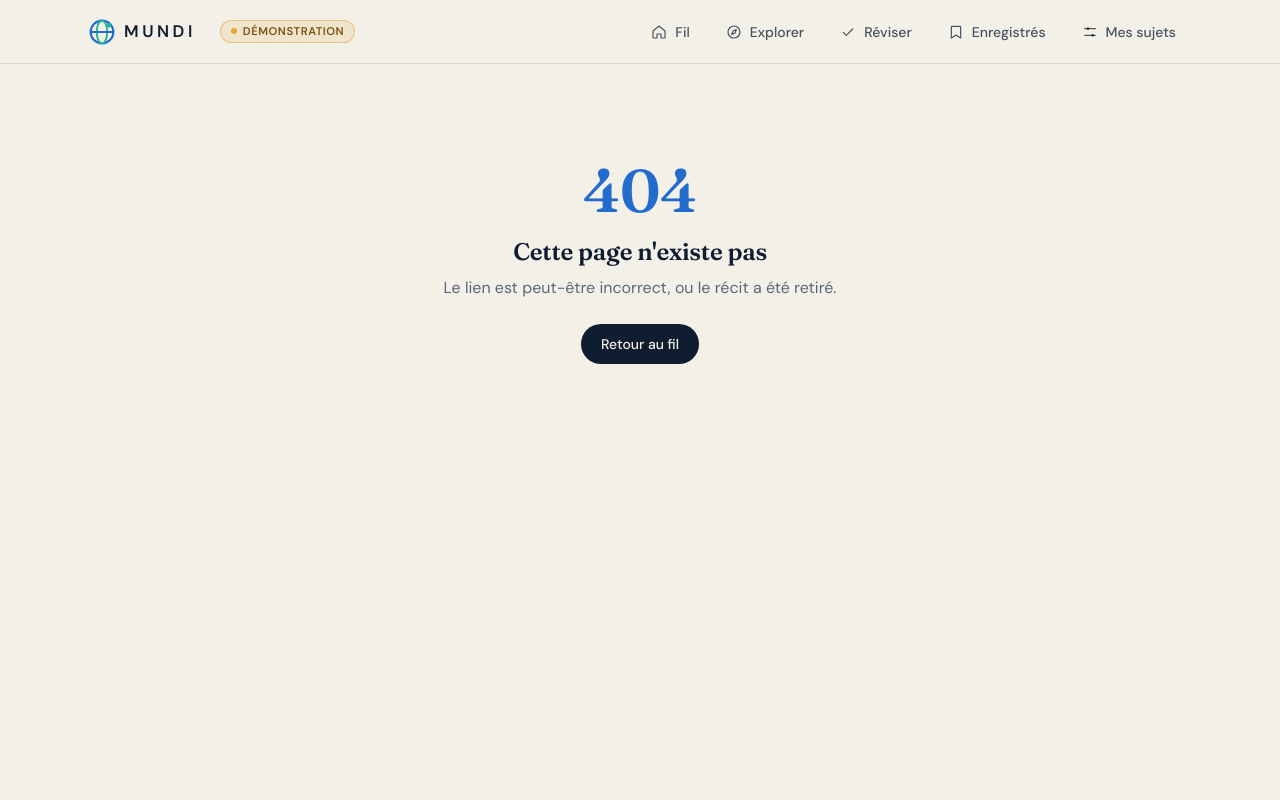
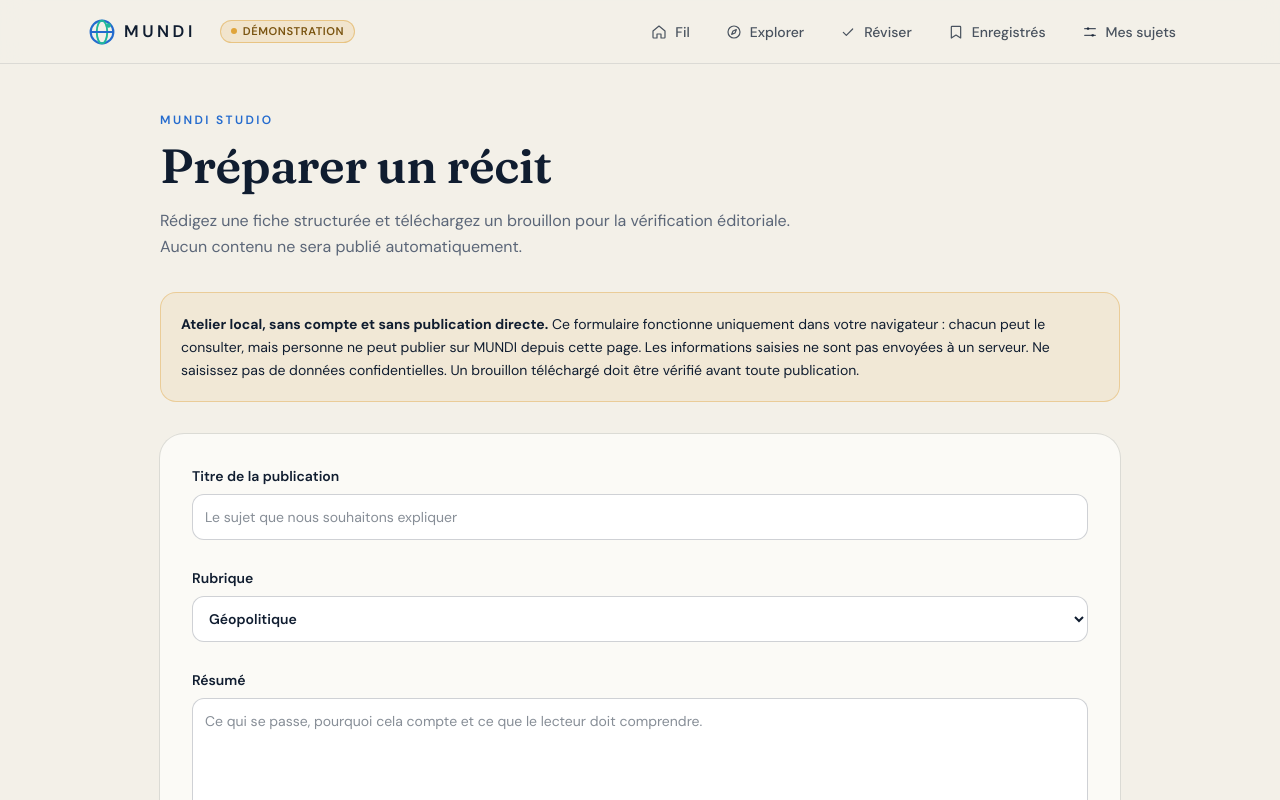
Before and after one commit to nadaudjed/mundi, a Next.js app: page /atelier in a window 1280 px wide. Before the commit this address had no page. Shown: the top 800 px of the page. Built offline with nearby package versions, Linux system fonts and the light colour scheme.

Commit message:
feat: editorial studio app/atelier/page.tsx

```diff
--- /dev/null
+++ b/app/atelier/page.tsx
@@ -0,0 +1,16 @@
+import type { Metadata } from "next";
+import { EditorialStudio } from "@/components/EditorialStudio";
+import { PageIntro } from "@/components/PageIntro";
+
+export const metadata: Metadata = { title: "Atelier éditorial — brouillons", robots: { index: false, follow: false } };
+
+export default function StudioPage() {
+  return (
+    <div className="mx-auto max-w-5xl px-5 pt-8 pb-[calc(var(--nav-h)+3rem)] md:px-8 md:pt-12 md:pb-20">
+      <PageIntro eyebrow="MUNDI Studio" title="Préparer un récit">
+        Rédigez une fiche structurée et téléchargez un brouillon pour la vérification éditoriale. Aucun contenu ne sera publié automatiquement.
+      </PageIntro>
+      <EditorialStudio />
+    </div>
+  );
+}
```
